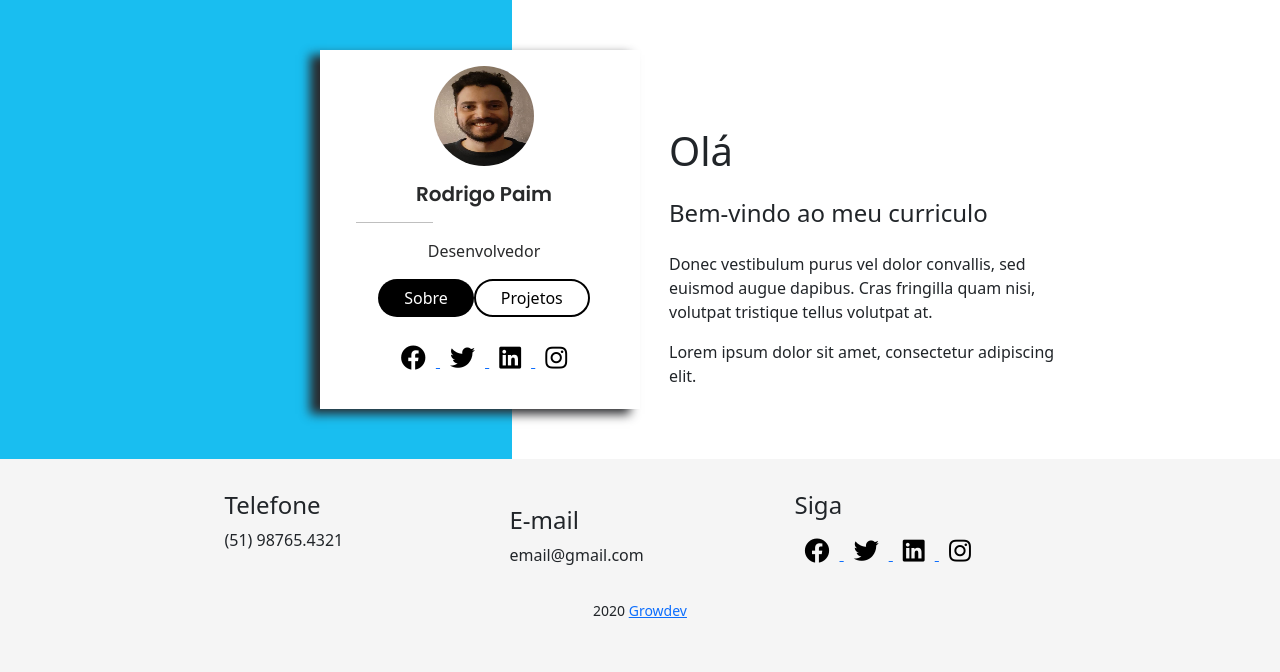
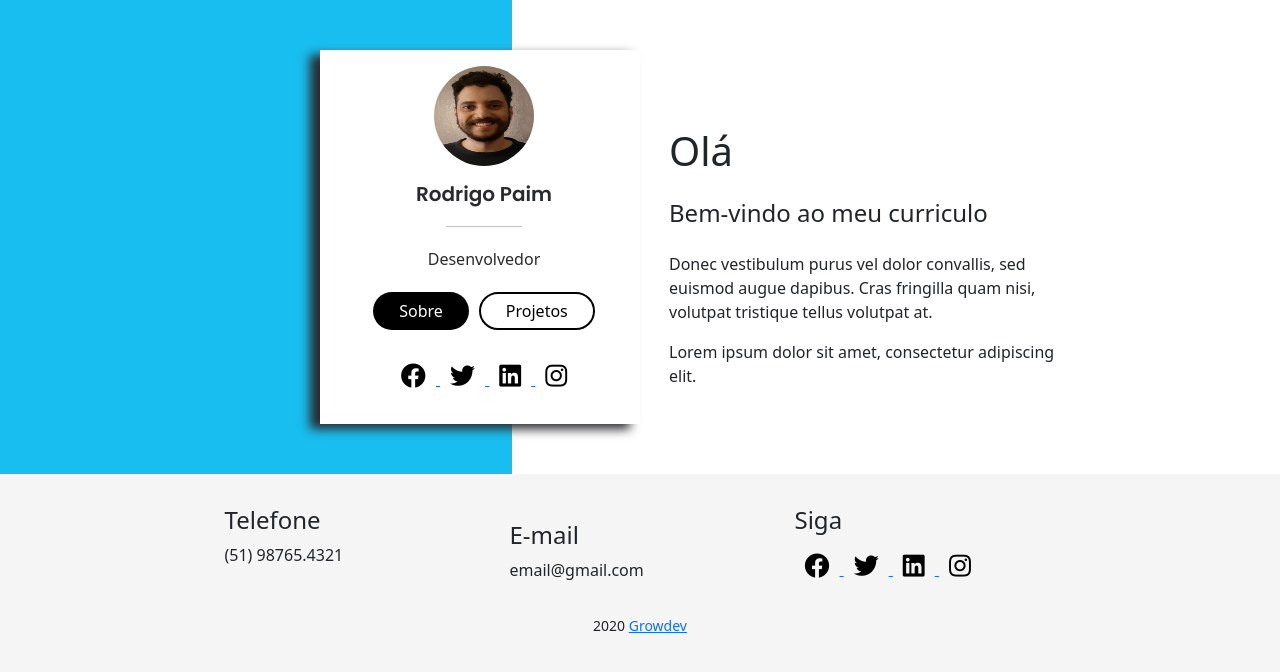
Before and after one commit to digospaim/GrowDev, a plain HTML site: page Modulo 4/index.html in a window 1280 px wide. Drawn offline with Linux system fonts and the light colour scheme.

Commit message:
ajuste hr

```diff
--- a/Modulo 4/css/style.css
+++ b/Modulo 4/css/style.css
@@ -17,6 +17,7 @@ body {
 }
 
 .hr {
+    margin: 20px auto  !important;
     height: 1px;
     background-color: black;
     width: 30%;
@@ -40,6 +41,7 @@ body {
 }
 
 #btn-sobre {
+    margin: 5px;
     border-radius: 20px;
     padding: 5px 25px;
     background-color: black !important;
@@ -48,6 +50,7 @@ body {
 }
 
 #btn-projetos {
+    margin: 5px;
     border: 2px solid black;
     border-radius: 20px;
     padding: 5px 25px;
@@ -73,7 +76,7 @@ body {
 }
 
 .links-redes-sociais {
-    text-decoration: none;
+    text-decoration: none !important;
 }
 
 .links-redes-sociais i {
```
